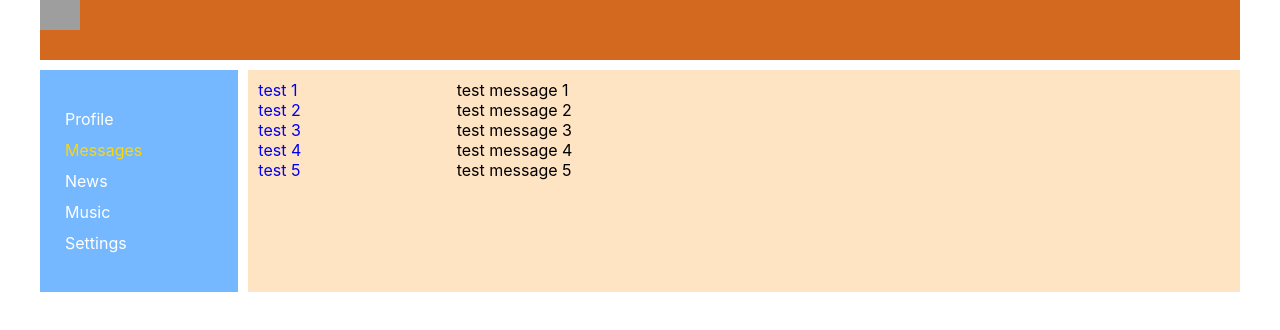
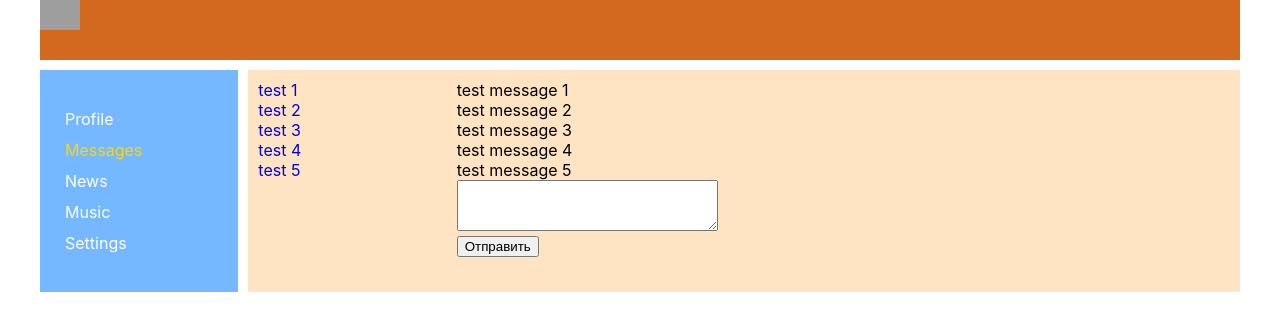
Before and after one commit to maksym-rakomin/react-social-network, a React (Create React App) app: page /dialogs in a window 1280 px wide. Shown: the top 330 px of the page. Built offline with nearby package versions, Linux system fonts and the light colour scheme; grey boxes are pictures that could not be loaded.

Commit message:
add event listener to btn, add ref for textarea

```diff
--- a/src/components/Dialogs/Dialogs.jsx
+++ b/src/components/Dialogs/Dialogs.jsx
@@ -6,6 +6,11 @@ import DialogMessage from "./components/DialogMessage/DialogMessage";
 const Dialogs = ({ users, messages}) => {
     const usersElements = users.map(user => <DialogNavItem key={user.id} name={user.name} id={user.id}/>)
     const messagesElements = messages.map(message => <DialogMessage key={message.id} text={message.message}/>)
+    const messageField = React.createRef()
+    const addMessage = () => {
+        const text = messageField.current.value
+        console.log('message value', text)
+    }
 
     return (
         <div className={s.dialogs}>
@@ -15,6 +20,16 @@ const Dialogs = ({ users, messages}) => {
 
             <div className={s.messages}>
                 {messagesElements}
+
+                <div>
+                    <textarea ref={messageField} name="message" id="dialog-meaasage" cols="30" rows="3" />
+                </div>
+
+                <div>
+                    <button onClick={ addMessage }>
+                        Отправить
+                    </button>
+                </div>
             </div>
         </div>
     )
--- a/src/components/Profile/MyPosts/MyPosts.jsx
+++ b/src/components/Profile/MyPosts/MyPosts.jsx
@@ -4,17 +4,22 @@ import Post from "./Post/Post";
 
 const MyPosts = ({posts}) => {
     const postElements = posts.map(post => <Post key={post.id} test={post.likesCount} message={post.message}/>)
+    const newPostElement = React.createRef()
+    const addPost = () => {
+        const text = newPostElement.current.value
+        console.log('textarea', text)
+    }
 
     return (
         <div className={c.myPosts}>
             <h3>my Posts</h3>
 
             <div>
-                <textarea name="" id="" cols="30" rows="10"/>
+                <textarea ref={newPostElement} name="" id="" cols="30" rows="10"/>
             </div>
 
             <div>
-                <button>add post</button>
+                <button onClick={ addPost }>add post</button>
             </div>
 
             <div>
```
